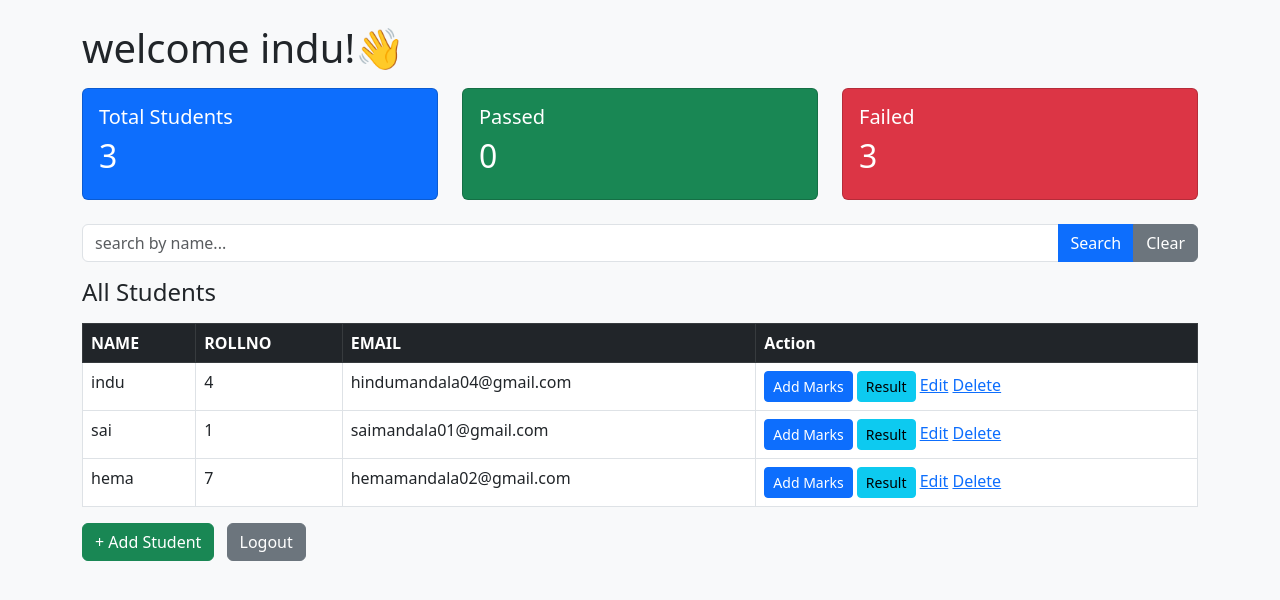
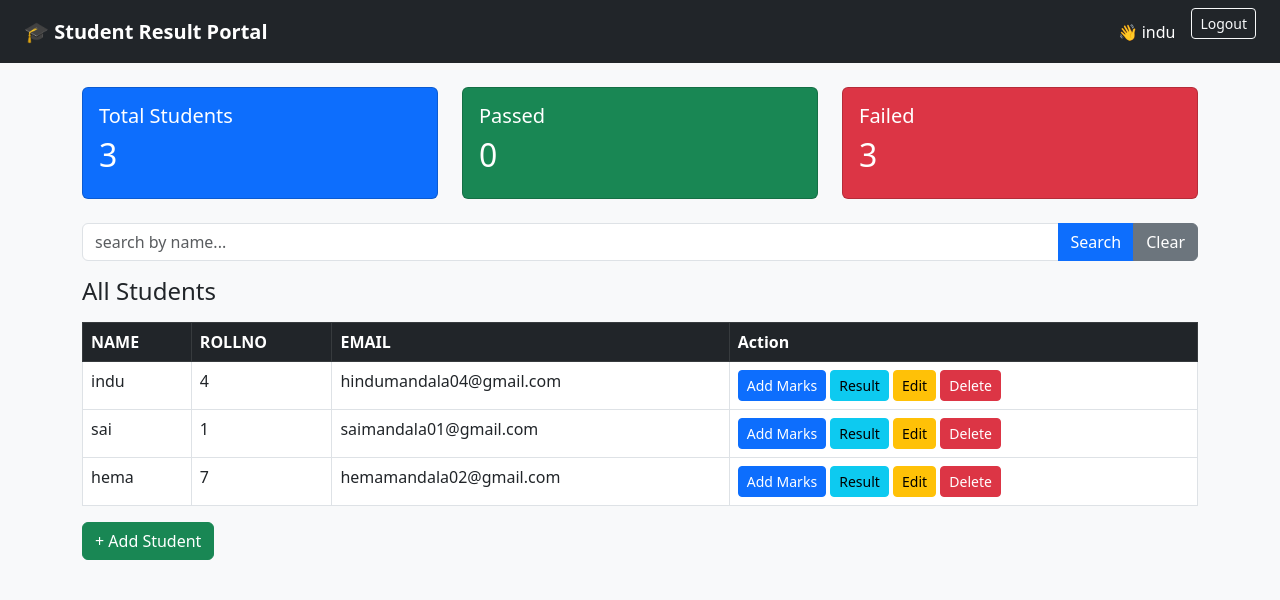
Before and after one commit to hindumandala/student-result-portal, a Django app: page / in a window 1280 px wide. Shown: the top 600 px of the page. Run offline with Django 5.2, Linux system fonts and the light colour scheme; a user stored in the database is signed in; data comes from the database, SQL or seed files in the repository.

Commit message:
Add navbar and improve UI

```diff
--- a/results/templates/results/home.html
+++ b/results/templates/results/home.html
@@ -1,14 +1,25 @@
 <html>
     <head>
-        <title>home</title>
+        <title>Student Result Portal</title>
         <link href="https://cdn.jsdelivr.net/npm/bootstrap@5.3.0/dist/css/bootstrap.min.css" rel="stylesheet">
     </head>
     <body class="bg-light">
 
+    <!-- Navbar -->
+    <nav class="navbar navbar-dark bg-dark px-4">
+        <span class="navbar-brand fw-bold">🎓 Student Result Portal</span>
+        <div class="d-flex align-items-center">
+            <span class="text-white me-3">👋 {{ request.user.username }}</span>
+            <form method="post" action="/logout/">
+                {% csrf_token %}
+                <button type="submit" class="btn btn-outline-light btn-sm">Logout</button>
+            </form>
+        </div>
+    </nav>
+
     <div class="container mt-4">
-        <!-- container--adds left/right padding--> <!-- margin top size(0-5)-->
-        <h1 class="mb-3">welcome {{ request.user.username }}!👋</h1>
 
+        <!-- Stats Cards -->
         <div class="row mb-4">
             <div class="col-md-4">
                 <div class="card text-white bg-primary">
@@ -36,15 +47,17 @@
             </div>
         </div>
 
+        <!-- Search -->
         <form method="get" class="mb-3">
             <div class="input-group">
-                <input type ="text" name="search" class="form-control" placeholder="search by name..." value="{{search_query}}">
+                <input type="text" name="search" class="form-control" placeholder="search by name..." value="{{ search_query }}">
                 <button type="submit" class="btn btn-primary">Search</button>
-                <a href ="/" class="btn btn-secondary">Clear</a>
+                <a href="/" class="btn btn-secondary">Clear</a>
             </div>
         </form>
 
-        <h4 class="mb-3">All Students</h4> <!-- margin bottom size(0-5)-->
+        <!-- Table -->
+        <h4 class="mb-3">All Students</h4>
         <table class="table table-bordered table-hover">
             <thead class="table-dark">
                 <tr>
@@ -52,27 +65,26 @@
                     <th>ROLLNO</th>
                     <th>EMAIL</th>
                     <th>Action</th>
-            </tr></thead>
+                </tr>
+            </thead>
             <tbody>
                 {% for student in students %}
                 <tr>
                     <td>{{ student.name }}</td>
                     <td>{{ student.rollno }}</td>
                     <td>{{ student.email }}</td>
-                <td><a href="/marks/{{ student.id }}/" class="btn btn-primary btn-sm">Add Marks</a>
+                    <td>
+                        <a href="/marks/{{ student.id }}/" class="btn btn-primary btn-sm">Add Marks</a>
                         <a href="/result/{{ student.id }}/" class="btn btn-info btn-sm">Result</a>
-                    <a href="/edit/{{student.id}}/">Edit</a>
-                    <a href="/delete/{{student.id}}/">Delete</a>
+                        <a href="/edit/{{ student.id }}/" class="btn btn-warning btn-sm">Edit</a>
+                        <a href="/delete/{{ student.id }}/" class="btn btn-danger btn-sm">Delete</a>
                     </td>
                 </tr>
                 {% endfor %}
             </tbody>
         </table>
+
         <a href="/add/" class="btn btn-success">+ Add Student</a>
-        <form method="post" action="/logout/" style="display:inline;">
-        {% csrf_token %}
-        <button type="submit" class="btn btn-secondary ms-2">Logout</button>
-        </form>
     </div>
     </body>
 </html>
```
Lines whose indentation alone changed are shown as unchanged.
